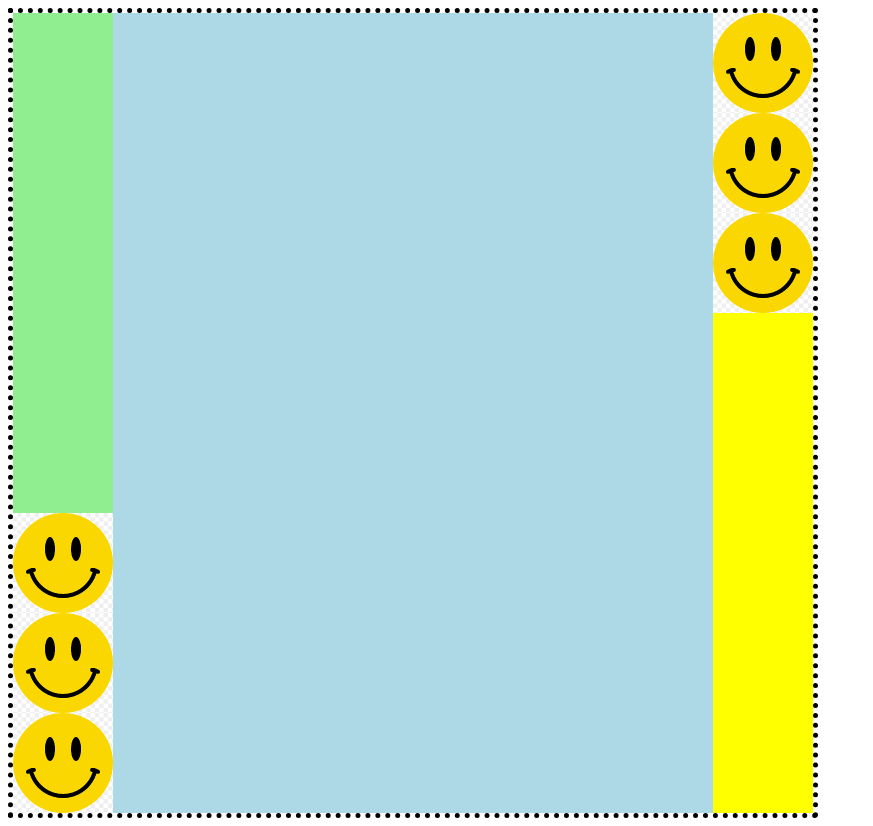
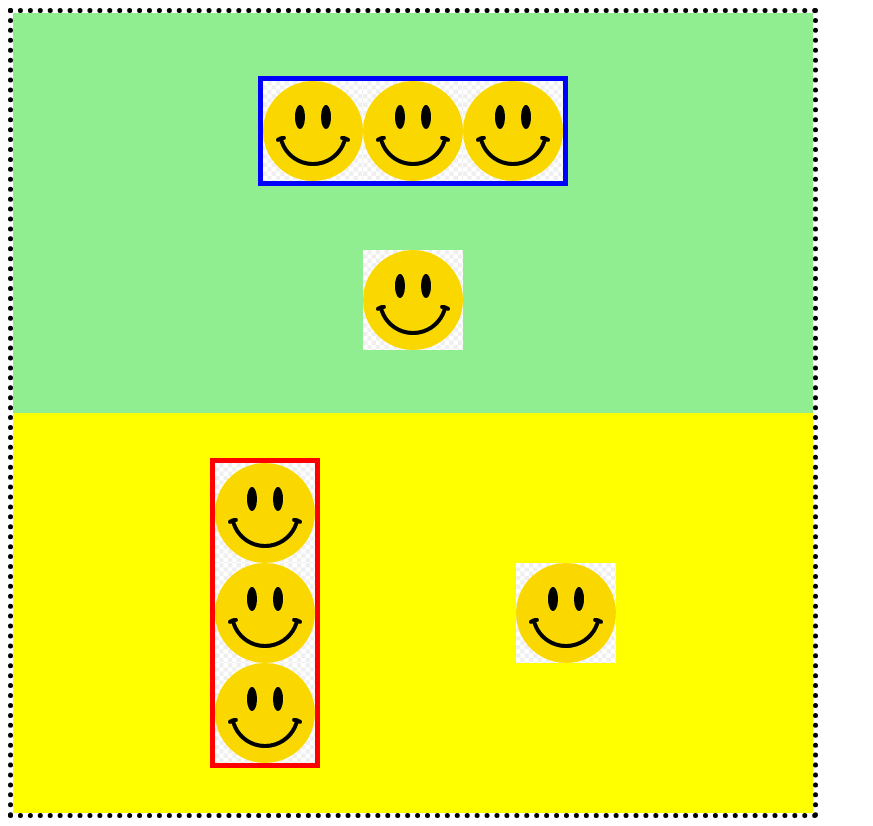
Before and after one commit to Jiguro/class-css-flexlayout, a plain HTML site: page index.html in a window 1280 px wide. Shown: the whole page, without its empty margins (0-873 px from the left). Drawn offline with Linux system fonts and the light colour scheme.

Commit message:
Chaos on playground

```diff
--- a/index.html
+++ b/index.html
@@ -8,13 +8,19 @@
         <section>
             <div class="most-outer-playground">
                 <div class="outer-playground1">
-                    <img src="images/smiley.png">
-                    <img src="images/smiley.png">
+                    <div class="inner-playground1">
+                        <img src="images/smiley.png">
+                        <img src="images/smiley.png">
+                        <img src="images/smiley.png">
+                    </div>
                     <img src="images/smiley.png">
                 </div>
                 <div class="outer-playground2">
-                    <img src="images/smiley.png">
-                    <img src="images/smiley.png">
+                    <div class="inner-playground2">
+                        <img src="images/smiley.png">
+                        <img src="images/smiley.png">
+                        <img src="images/smiley.png">
+                    </div>
                     <img src="images/smiley.png">
                 </div>
             </div>
--- a/scss/main.scss
+++ b/scss/main.scss
@@ -13,7 +13,7 @@ img {
     display: flex;
     background-color: lightblue;
     height: 100%;
-    justify-content: space-between;
+    flex-direction: column;
 }
 
 .outer-playground1 {
@@ -21,13 +21,27 @@ img {
     background-color: lightgreen;
     height: 100%;
     flex-direction: column;
-    justify-content: end;
+    justify-content: space-evenly;
+    align-items: center;
+}
+
+.inner-playground1 {
+    display: flex;
+    border: 5px solid blue;
+    flex-direction: row;
 }
 
 .outer-playground2 {
     display: flex;
     background-color: yellow;
     height: 100%;
+    flex-direction: row;
+    justify-content: space-evenly;
+    align-items: center;
+}
+
+.inner-playground2 {
+    display: flex;
+    border: 5px solid red;
     flex-direction: column;
-    justify-content: start;
 }
```
Also changed, not shown: css/main.css.
